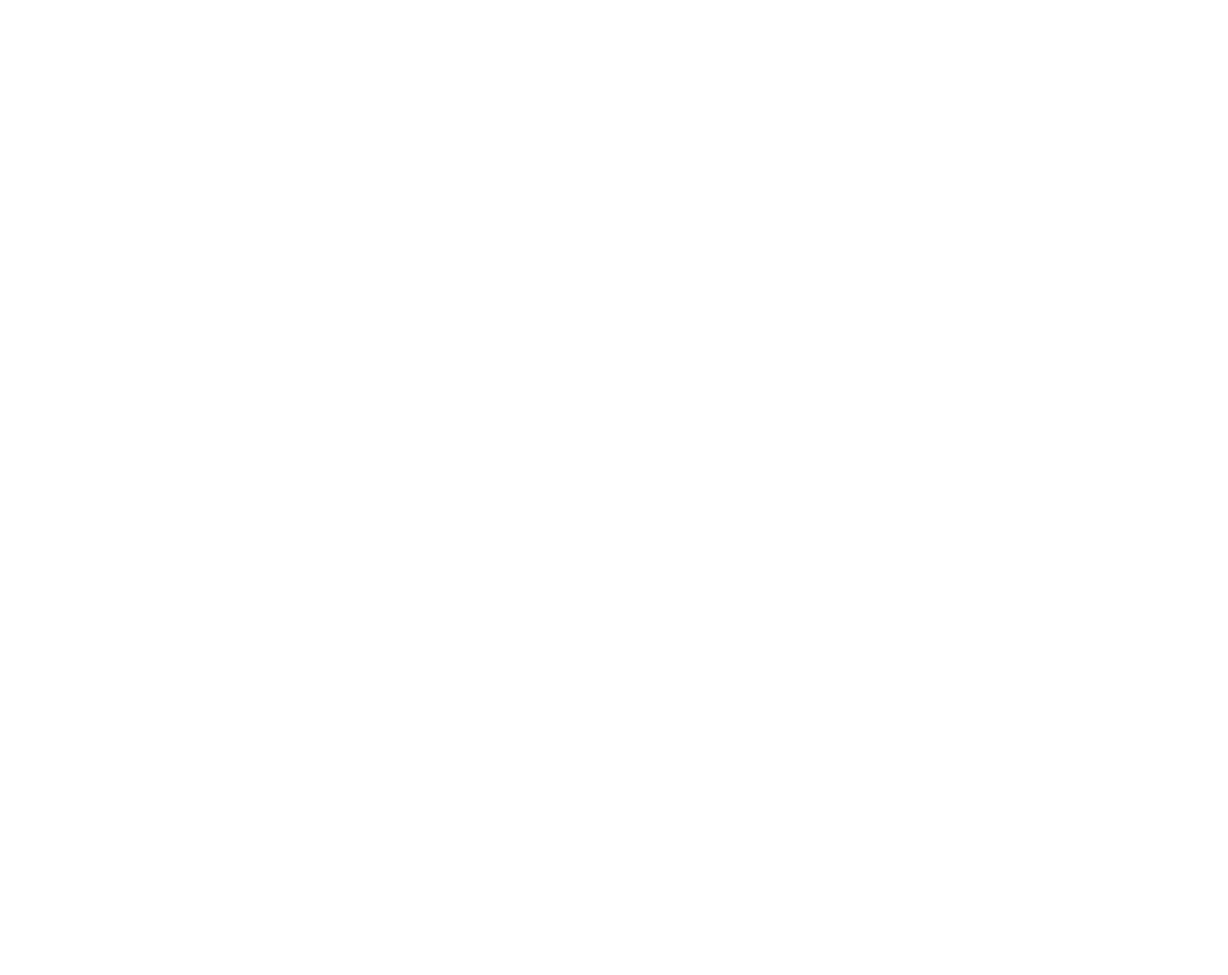
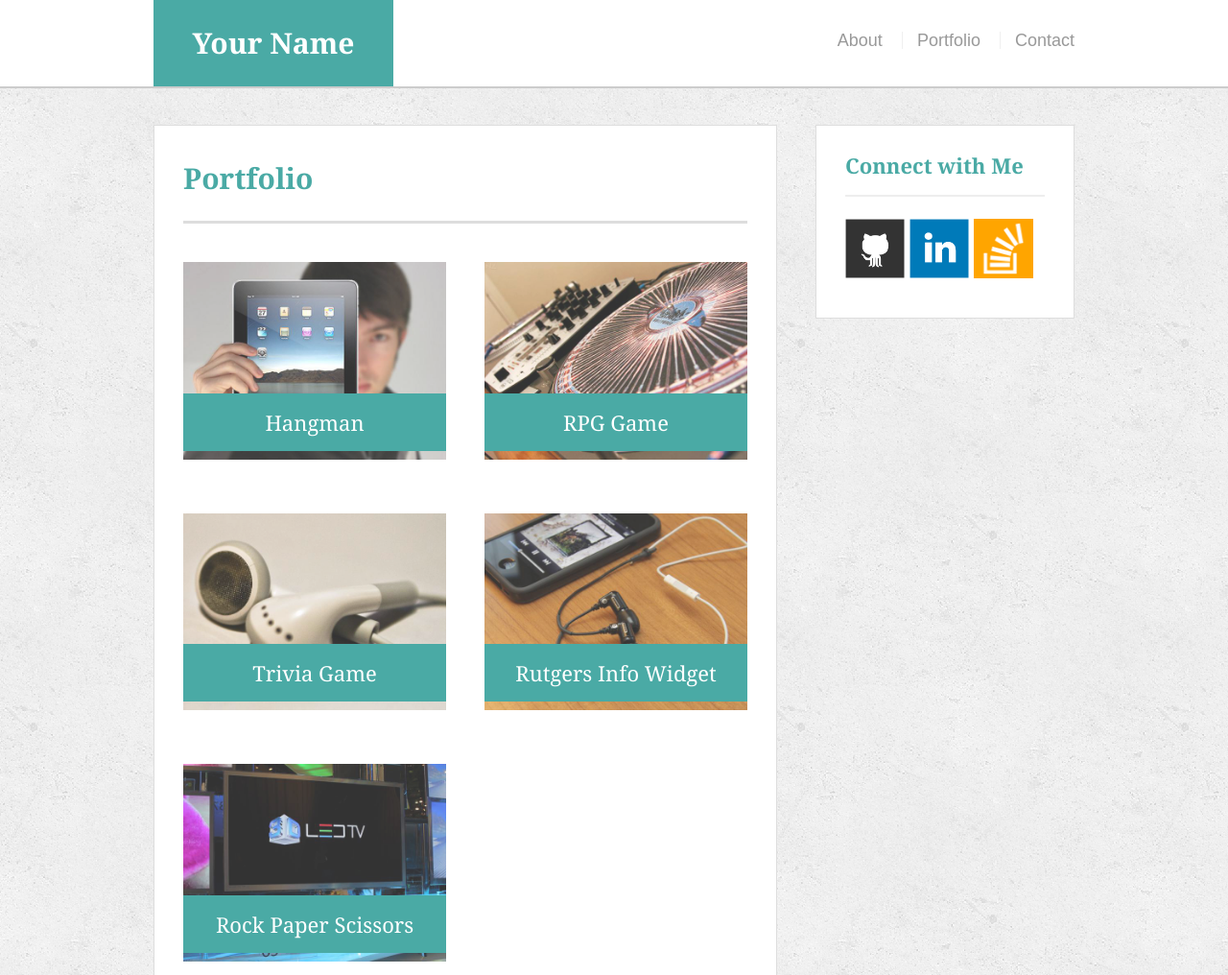
Before and after one commit to pdlc89/Basic-Portfolio, a plain HTML site: page portfolio.html in a window 1280 px wide. Shown: the top 1016 px of the page at 96% size. Before the commit the page ends 800 px from the top, so only its background shows below. Drawn offline with Linux system fonts and the light colour scheme.

Commit message:
solution-1

```diff
--- a/assets/css/style.css
+++ b/assets/css/style.css
@@ -8,51 +8,9 @@ body {
 
 * {
   box-sizing: border-box;
-  margin: 0;
 }
 
-/* sticky footer styling */
-
-/* http://ryanfait.com/html5-sticky-footer/ */
-
-html,
-body {
-  height: 100%;
-}
-
-.wrapper {
-  height: auto !important;
-  height: 100%;
-  min-height: 100%;
-  margin: 0 auto -105px;
-}
-
-footer,
-.push {
-  height: 105px;
-}
-
-/* end sticky footer styling */
-
-/* start hover styling */
-
-#logo:hover,
-input[type=submit]:hover {
-  background: #5e7f7e;
-}
-
-nav a:hover {
-  color: #5e7f7e;
-}
-
-.social:hover {
-  cursor: pointer;
-  opacity: 0.8;
-}
-
-/* end hover styling */
-
-/* general styling */
+/* general */
 
 .container {
   width: 100%;
@@ -198,6 +156,48 @@ h3,
   border: 1px solid #ddd;
 }
 
+/* portfolio page */
+
+.work {
+  position: relative;
+  float: left;
+  width: 274px;
+  margin: 20px 0 25px;
+  overflow: auto;
+}
+
+.work:nth-child(even) {
+  margin-right: 40px;
+}
+
+.work img {
+  width: 100%;
+  border: 0 none;
+  opacity: 0.8;
+}
+
+.work h3 {
+  position: absolute;
+  bottom: 20px;
+  width: 100%;
+  padding: 15px;
+  margin-bottom: 0;
+  font-weight: 300;
+  line-height: 30px;
+  color: #fff;
+  text-align: center;
+  background: #4aaaa5;
+  border-bottom: 0;
+}
+
+.auth-image {
+  float: left;
+  width: 200px;
+  height: auto;
+  margin-top: 10px;
+  margin-right: 25px;
+}
+
 /* contact page */
 
 #contact-form ul {
@@ -232,9 +232,9 @@ textarea {
 input[type=submit] {
   padding: 10px 30px;
   font-size: 18px;
+
   color: #fff;
   cursor: pointer;
   background: #4aaaa5;
-
   border: 0 none;
 }
--- a/portfolio.html
+++ b/portfolio.html
@@ -0,0 +1,75 @@
+<!doctype html>
+<html lang="en-us">
+
+<head>
+  <meta charset="UTF-8">
+  <title>Portfolio | Your Name</title>
+  <link rel="stylesheet" type="text/css" href="assets/css/reset.css">
+  <link rel="stylesheet" type="text/css" href="assets/css/style.css">
+</head>
+
+<body>
+
+  <header id="masthead">
+    <div class="container">
+      <a href="index.html" id="logo">Your Name</a>
+      <nav>
+        <a href="index.html">About</a>
+        <a href="portfolio.html">Portfolio</a>
+        <a href="contact.html">Contact</a>
+      </nav>
+    </div>
+  </header>
+
+  <div id="main-container" class="container">
+    <section class="main-section">
+      <h1>Portfolio</h1>
+
+      <div class="work">
+        <img src="assets/images/technics-q-c-640-480-1.jpg" alt="hangman">
+
+        <h3>Hangman</h3>
+      </div>
+      <div class="work">
+        <img src="assets/images/technics-q-c-640-480-2.jpg" alt="RPG Game">
+
+        <h3>RPG Game</h3>
+      </div>
+      <div class="work">
+        <img src="assets/images/technics-q-c-640-480-5.jpg" alt="Trivia Game">
+
+        <h3>Trivia Game</h3>
+      </div>
+      <div class="work">
+        <img src="assets/images/technics-q-c-640-480-7.jpg" alt="Rutgers Info Widget">
+
+        <h3>Rutgers Info Widget</h3>
+      </div>
+      <div class="work">
+        <img src="assets/images/technics-q-c-640-480-9.jpg" alt="Rock Paper Scissors">
+
+        <h3>Rock Paper Scissors</h3>
+      </div>
+
+    </section>
+
+    <section class="sidebar">
+      <div id="connect">
+        <h2>Connect with Me</h2>
+
+        <a href="#"><img src="assets/images/github-128.png" class="social" alt="GitHub" /></a>
+        <a href="#"><img src="assets/images/linkedin-128.png" class="social" alt="LinkedIn" /></a>
+        <a href="#"><img src="assets/images/stackoverflow-128.png" class="social" alt="Stack Overflow" /></a>
+      </div>
+    </section>
+  </div>
+
+  <footer>
+
+    <div class="container">
+      Copyright &copy; 2016 Your Name
+    </div>
+  </footer>
+</body>
+
+</html>
```
Also changed, not shown: contact.html (+4 -4 lines), index.html (+14 -15 lines), assets/images/cat.jpg (added), assets/images/concrete_seamless.png (added), assets/images/github-128.png (added), assets/images/linkedin-128.png (added), assets/images/stackoverflow-128.png (added), assets/images/technics-q-c-640-480-1.jpg (added), assets/images/technics-q-c-640-480-2.jpg (added), assets/images/technics-q-c-640-480-5.jpg (added), assets/images/technics-q-c-640-480-7.jpg (added), assets/images/technics-q-c-640-480-9.jpg (added).
